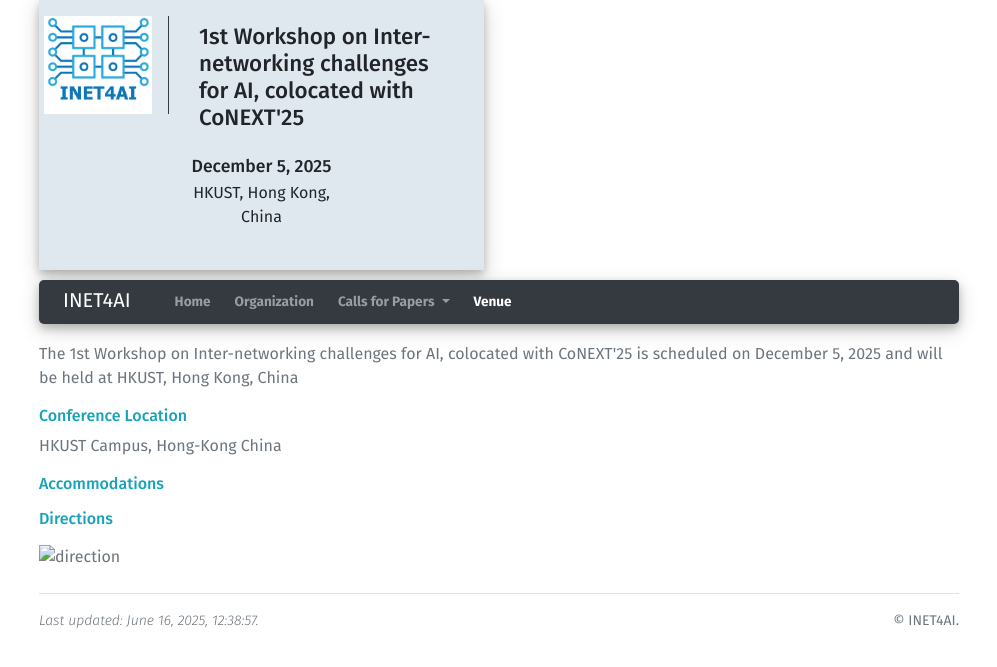
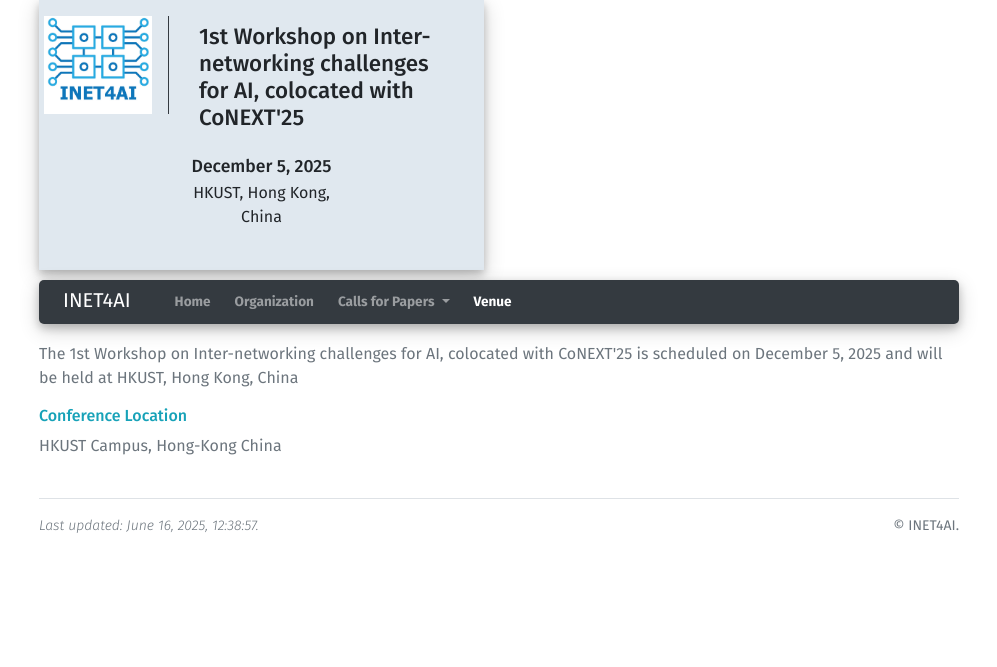
Before and after one commit to IRTF-net4AI/inet4ai, a Jekyll site: the page built from venue.html, in a window 1280 px wide. Shown: the top 667 px of the page, without its empty margins (141-1138 px from the left). Built offline with Jekyll 4.4.1, drawn with Linux system fonts in a browser that asks for light colours.

Commit message:
Update venue.html

```diff
--- a/venue.html
+++ b/venue.html
@@ -20,6 +20,7 @@ slide_id: 5
             {{site.data.venue.address}}
         </p>
 
+        {% if site.data.venue.accommodation %}
             <h6 class="text-info">Accommodations</h6>
 
             <p>
@@ -33,14 +34,15 @@ slide_id: 5
                     {% endfor %}
                 </ul>
             {% endif %}
+        {% endif %}
 
+        {% if site.data.venue.directions %}
             <h6 class="text-info">Directions</h6>
-
             <p>
                 {{site.data.venue.directions}}
             </p>
 
             <img class="img-fluid" src="{{site.data.venue.direction}}" alt="direction">
-
+        {% endif %}
     </div>
 </div>
```
Lines whose indentation alone changed are shown as unchanged.
